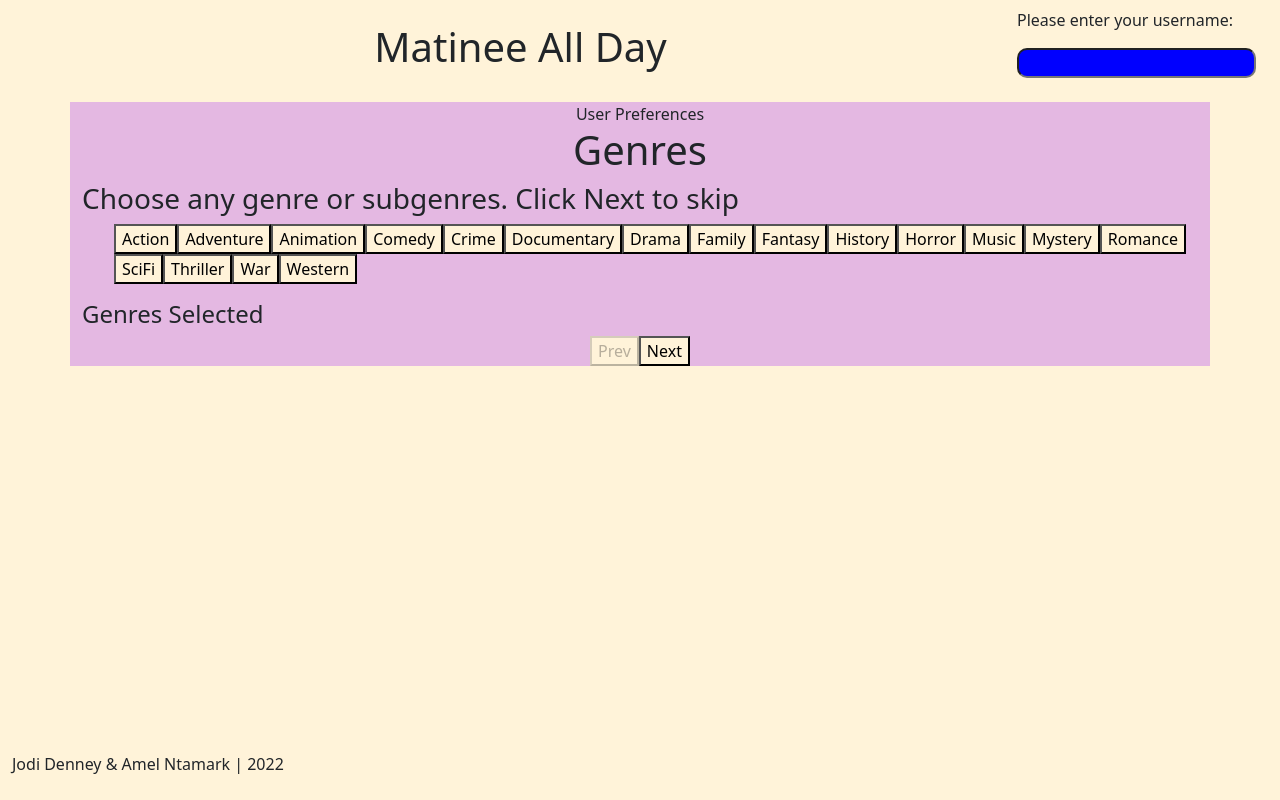
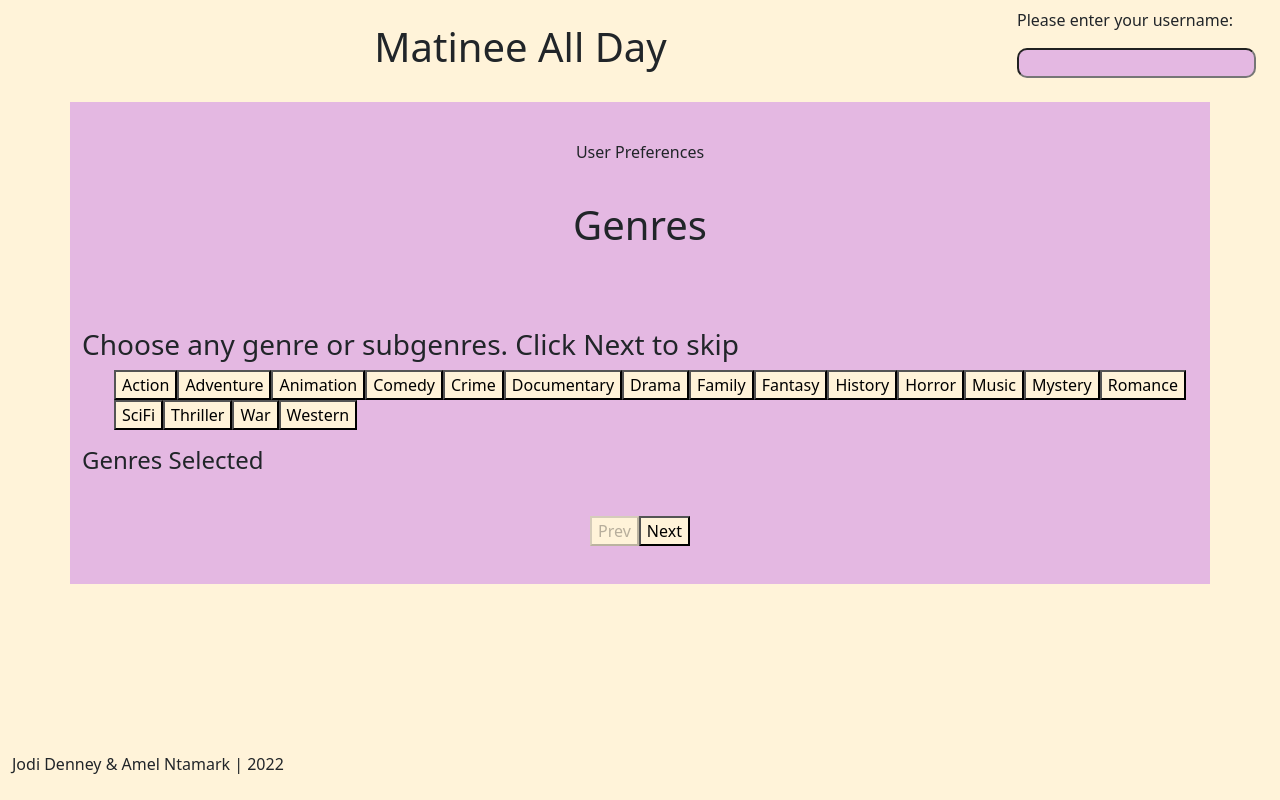
Before and after one commit to J-J-D/Capstone, a React (Create React App) app: page / in a window 1280 px wide. Built offline with nearby package versions, Linux system fonts and the light colour scheme.

Commit message:
add padding to displayed elements

```diff
--- a/src/App.tsx
+++ b/src/App.tsx
@@ -63,7 +63,7 @@ const [sessionId, setSessionId] = useState(0)
             </div>
           </div>
         </nav>
-        <section className="h80">
+        <section>
           {displayToggle()}
         </section>
         <nav className="footer navbar fixed-bottom">
--- a/src/components/InputForm.css
+++ b/src/components/InputForm.css
@@ -1,6 +1,6 @@
 input[type=text] {
     padding: 12px, 20px;
     border-radius: 10px;
-    background-color: blue;
-    color: whitesmoke;
+    background-color: #e4b8e2;
+    color: black;
 }
--- a/src/styles.sass
+++ b/src/styles.sass
@@ -8,6 +8,8 @@ $matinee-cream: #fff3d9
     background-color: $matinee-pink
     display: flex
     flex-direction: column
+    padding-top: 3%
+    padding-bottom: 3%
 
 .genre-container
     background-color: $matinee-pink
@@ -22,3 +24,5 @@ $matinee-cream: #fff3d9
     background-color: $matinee-pink
     display: flex
     flex-direction: column
+    padding-top: 3%
+    padding-bottom: 3%
```
